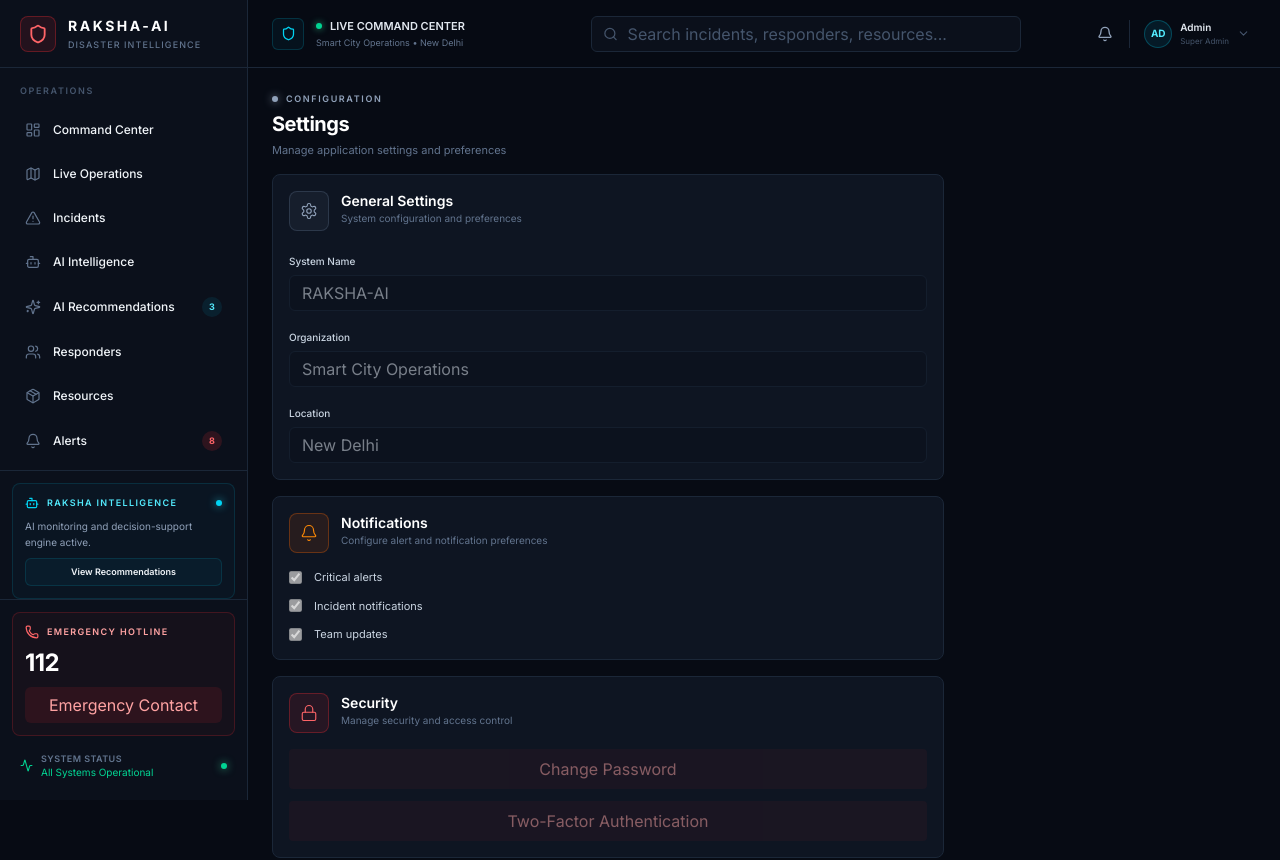
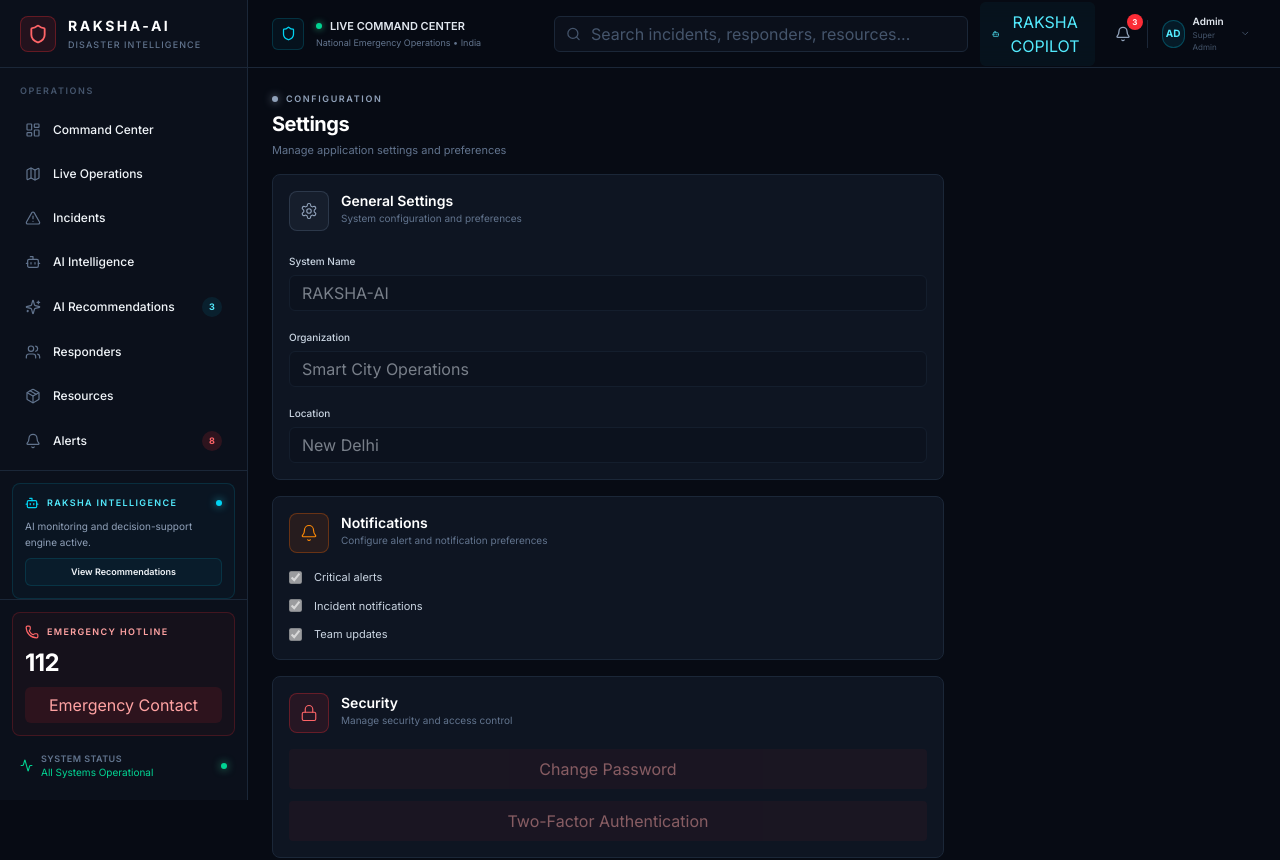
Before and after one commit to mussayib87/raksha-aii, a React (Vite) app: page /settings in a window 1280 px wide. Shown: the top 860 px of the page. Built offline with nearby package versions, Linux system fonts and the light colour scheme.

Commit message:
Refactor Header component with updated titles and keywords
Updated header component titles, descriptions, and keywords for better clarity and accuracy. Added new AI-related sections and modified existing ones to reflect changes in functionality.

```diff
--- a/src/components/layout/Header.tsx
+++ b/src/components/layout/Header.tsx
@@ -1,13 +1,21 @@
+
 import {
   AlertTriangle,
   Bell,
+  Bot,
   ChevronDown,
   Menu,
   Search,
   Shield,
   X,
 } from "lucide-react";
-import { useEffect, useRef, useState, type FormEvent, type KeyboardEvent as ReactKeyboardEvent } from "react";
+import {
+  useEffect,
+  useRef,
+  useState,
+  type FormEvent,
+  type KeyboardEvent as ReactKeyboardEvent,
+} from "react";
 import { useNavigate } from "react-router-dom";
 
 interface HeaderProps {
@@ -24,79 +32,150 @@ interface SearchItem {
 
 const searchIndex: SearchItem[] = [
   {
-    title: "Dashboard",
+    title: "Command Center",
     path: "/dashboard",
-    category: "Overview",
-    description: "Emergency command center overview",
-    keywords: ["overview", "operations", "command center", "status", "live"],
+    category: "Operations",
+    description: "Live disaster command center overview",
+    keywords: ["dashboard", "overview", "operations", "command", "live"],
   },
   {
-    title: "Live Map",
+    title: "Live Operations",
     path: "/live-map",
-    category: "Situational awareness",
-    description: "Real-time incident and responder locations",
-    keywords: ["map", "location", "coverage", "responders", "incidents"],
+    category: "Situational Awareness",
+    description: "Real-time incidents, responders and risk zones",
+    keywords: ["map", "location", "responders", "incidents", "risk"],
   },
   {
     title: "Incidents",
     path: "/incidents",
     category: "Operations",
     description: "Track and manage emergency incidents",
-    keywords: ["incident", "alerts", "critical", "high priority", "fire", "flood"],
+    keywords: [
+      "incident",
+      "critical",
+      "high priority",
+      "fire",
+      "flood",
+      "emergency",
+    ],
   },
   {
-    title: "AI Analytics",
+    title: "AI Intelligence",
     path: "/ai-analytics",
     category: "Intelligence",
-    description: "Predictive insights and operational analytics",
-    keywords: ["ai", "analytics", "prediction", "risk", "forecast"],
+    description: "Risk prediction and disaster intelligence",
+    keywords: [
+      "ai",
+      "analytics",
+      "prediction",
+      "risk",
+      "forecast",
+      "intelligence",
+    ],
+  },
+  {
+    title: "AI Recommendations",
+    path: "/recommendations",
+    category: "Decision Intelligence",
+    description: "AI-generated response recommendations",
+    keywords: [
+      "recommendations",
+      "decision",
+      "deployment",
+      "priority",
+      "actions",
+      "ai",
+    ],
+  },
+  {
+    title: "RAKSHA Copilot",
+    path: "/copilot",
+    category: "AI Assistant",
+    description: "Ask RAKSHA about incidents, risks and operations",
+    keywords: [
+      "copilot",
+      "assistant",
+      "chat",
+      "ask",
+      "ai",
+      "help",
+    ],
   },
   {
     title: "Responders",
     path: "/responders",
-    category: "Team management",
+    category: "Response Operations",
     description: "Responder readiness and deployment status",
-    keywords: ["rescue team", "teams", "personnel", "deployment", "units"],
+    keywords: [
+      "responders",
+      "rescue",
+      "teams",
+      "personnel",
+      "deployment",
+      "units",
+    ],
   },
   {
     title: "Resources",
     path: "/resources",
     category: "Logistics",
-    description: "Inventory, equipment, and resource allocation",
-    keywords: ["resources", "supplies", "equipment", "materials", "inventory"],
+    description: "Inventory, equipment and resource allocation",
+    keywords: [
+      "resources",
+      "supplies",
+      "equipment",
+      "inventory",
+      "boats",
+      "ambulance",
+    ],
   },
   {
     title: "Alerts",
     path: "/alerts",
     category: "Notifications",
-    description: "Operational alerts and priority updates",
-    keywords: ["alert", "warning", "urgent", "monitoring", "notifications"],
+    description: "Critical warnings and operational alerts",
+    keywords: ["alerts", "warning", "urgent", "notifications", "critical"],
+  },
+  {
+    title: "Simulation",
+    path: "/simulation",
+    category: "Decision Intelligence",
+    description: "Simulate disaster scenarios and projected impact",
+    keywords: [
+      "simulation",
+      "scenario",
+      "what if",
+      "forecast",
+      "impact",
+      "prediction",
+    ],
   },
   {
     title: "Reports",
     path: "/reports",
     category: "Documentation",
-    description: "After-action and operational reports",
-    keywords: ["report", "summary", "incident report", "analytics"],
+    description: "Operational and after-action reports",
+    keywords: ["reports", "summary", "incident report", "documentation"],
   },
   {
     title: "Messages",
     path: "/messages",
     category: "Communication",
-    description: "Team communication and coordination logs",
-    keywords: ["messages", "chat", "teams", "communication", "dispatch"],
+    description: "Emergency team communication and coordination",
+    keywords: ["messages", "chat", "communication", "dispatch", "teams"],
   },
   {
     title: "Settings",
     path: "/settings",
     category: "Administration",
-    description: "System configuration and operator preferences",
-    keywords: ["settings", "preferences", "security", "administration", "config"],
+    description: "System configuration and security",
+    keywords: ["settings", "security", "administration", "configuration"],
   },
 ];
 
 export default function Header({ onMenuClick }: HeaderProps) {
   const navigate = useNavigate();
+
   const searchRef = useRef<HTMLDivElement | null>(null);
   const notificationRef = useRef<HTMLDivElement | null>(null);
 
@@ -126,7 +205,10 @@ export default function Header({ onMenuClick }: HeaderProps) {
 
   useEffect(() => {
     const handleDocumentClick = (event: MouseEvent) => {
-      if (searchRef.current && !searchRef.current.contains(event.target as Node)) {
+      if (
+        searchRef.current &&
+        !searchRef.current.contains(event.target as Node)
+      ) {
         setSearchOpen(false);
       }
 
@@ -164,10 +246,9 @@ export default function Header({ onMenuClick }: HeaderProps) {
       navigate(nextResult.path);
       setSearchOpen(false);
       setSearchQuery("");
-      return;
+    } else {
+      setSearchOpen(true);
     }
-
-    setSearchOpen(true);
   };
 
   const handleResultSelect = (path: string) => {
@@ -176,9 +257,12 @@ export default function Header({ onMenuClick }: HeaderProps) {
     setSearchQuery("");
   };
 
-  const handleSearchKeyDown = (event: ReactKeyboardEvent<HTMLInputElement>) => {
+  const handleSearchKeyDown = (
+    event: ReactKeyboardEvent<HTMLInputElement>
+  ) => {
     if (event.key === "ArrowDown" && filteredResults.length > 0) {
       event.preventDefault();
+
       setSelectedResultIndex((current) =>
         current >= filteredResults.length - 1 ? 0 : current + 1
       );
@@ -186,6 +270,7 @@ export default function Header({ onMenuClick }: HeaderProps) {
 
     if (event.key === "ArrowUp" && filteredResults.length > 0) {
       event.preventDefault();
+
       setSelectedResultIndex((current) =>
         current <= 0 ? filteredResults.length - 1 : current - 1
       );
@@ -201,16 +286,43 @@ export default function Header({ onMenuClick }: HeaderProps) {
     }
   };
 
+  /*
+   * Temporary frontend notification data.
+   *
+   * Later this should come from Supabase Realtime.
+   */
   const notifications: Array<{
     title: string;
     details: string;
     time: string;
     severity: "low" | "medium" | "critical";
-  }> = [];
+  }> = [
+    {
+      title: "Flood risk increased",
+      details:
+        "Zone F04 has entered a high-risk state. AI assessment requires review.",
+      time: "2m",
+      severity: "critical",
+    },
+    {
+      title: "Responder availability changed",
+      details:
+        "Rescue Team R-17 is now available for emergency deployment.",
+      time: "6m",
+      severity: "medium",
+    },
+    {
+      title: "Resource warning",
+      details:
+        "Medical supplies in Zone F04 are below the recommended operational level.",
+      time: "11m",
+      severity: "medium",
+    },
+  ];
 
   return (
-    <header className="fixed right-0 top-0 z-30 flex h-[68px] left-0 items-center border-b border-[var(--border)] bg-[var(--bg-primary)]/95 px-4 backdrop-blur-md lg:left-[248px] lg:px-6">
-      <div className="flex w-full items-center gap-4">
+    <header className="fixed left-0 right-0 top-0 z-30 flex h-[68px] items-center border-b border-[var(--border)] bg-[var(--bg-primary)]/95 px-4 backdrop-blur-md lg:left-[248px] lg:px-6">
+      <div className="flex w-full items-center gap-3">
         {/* Mobile menu */}
         <button
           onClick={onMenuClick}
@@ -220,10 +332,14 @@ export default function Header({ onMenuClick }: HeaderProps) {
           <Menu size={18} />
         </button>
 
-        {/* Location / status */}
-        <div className="hidden min-w-[250px] items-center gap-3 xl:flex">
+        {/* Command center identity */}
+        <div className="hidden min-w-[270px] items-center gap-3 xl:flex">
           <div className="flex h-8 w-8 items-center justify-center rounded-md border border-cyan-500/20 bg-cyan-500/5">
-            <Shield size={15} className="text-cyan-400" />
+            <Shield
+              size={15}
+              className="text-cyan-400"
+              strokeWidth={2}
+            />
           </div>
 
           <div>
@@ -233,13 +349,16 @@ export default function Header({ onMenuClick }: HeaderProps) {
             </div>
 
             <div className="mt-0.5 text-[9px] text-slate-500">
-              Smart City Operations • New Delhi
+              National Emergency Operations • India
             </div>
           </div>
         </div>
 
         {/* Search */}
-        <div ref={searchRef} className="relative mx-auto w-full max-w-[430px]">
+        <div
+          ref={searchRef}
+          className="relative mx-auto w-full max-w-[430px]"
+        >
           <form onSubmit={handleSearchSubmit} className="relative">
             <Search
               size={15}
@@ -271,15 +390,21 @@ export default function Header({ onMenuClick }: HeaderProps) {
               className="absolute left-0 right-0 top-[calc(100%+8px)] overflow-hidden rounded-lg border border-[var(--border)] bg-[var(--bg-secondary)] shadow-2xl shadow-slate-950/50"
             >
               {filteredResults.length > 0 ? (
-                <div className="max-h-[300px] overflow-y-auto p-1">
+                <div className="max-h-[320px] overflow-y-auto p-1">
                   {filteredResults.map((result, index) => (
                     <button
                       key={result.path}
                       type="button"
-                      onMouseDown={(event) => event.preventDefault()}
-                      onClick={() => handleResultSelect(result.path)}
+                      onMouseDown={(event) =>
+                        event.preventDefault()
+                      }
+                      onClick={() =>
+                        handleResultSelect(result.path)
+                      }
                       role="option"
-                      aria-selected={selectedResultIndex === index}
+                      aria-selected={
+                        selectedResultIndex === index
+                      }
                       className={`flex w-full items-start gap-3 rounded-md px-3 py-2.5 text-left transition-colors ${
                         selectedResultIndex === index
                           ? "bg-cyan-500/10 text-white"
@@ -287,7 +412,9 @@ export default function Header({ onMenuClick }: HeaderProps) {
                       }`}
                     >
                       <div className="mt-0.5 flex h-6 w-6 items-center justify-center rounded-md border border-[var(--border)] bg-[var(--bg-primary)] text-[10px] font-semibold text-cyan-300">
-                        {result.title.slice(0, 2).toUpperCase()}
+                        {result.title
+                          .slice(0, 2)
+                          .toUpperCase()}
                       </div>
 
                       <div className="min-w-0 flex-1">
@@ -295,10 +422,12 @@ export default function Header({ onMenuClick }: HeaderProps) {
                           <span className="truncate text-[11px] font-medium text-white">
                             {result.title}
                           </span>
+
                           <span className="text-[9px] uppercase tracking-[0.12em] text-slate-500">
                             {result.category}
                           </span>
                         </div>
+
                         <p className="mt-0.5 text-[10px] text-slate-400">
                           {result.description}
                         </p>
@@ -311,9 +440,13 @@ export default function Header({ onMenuClick }: HeaderProps) {
                   <div className="mx-auto mb-3 flex h-10 w-10 items-center justify-center rounded-full border border-slate-700 bg-slate-900/70 text-slate-400">
                     <Search size={16} />
                   </div>
-                  <p className="text-sm font-medium text-white">No results found</p>
+
+                  <p className="text-sm font-medium text-white">
+                    No results found
+                  </p>
+
                   <p className="mt-1 text-[10px] text-slate-500">
-                    Try a different keyword or page name.
+                    Try a different keyword or operation.
                   </p>
                 </div>
               ) : null}
@@ -321,17 +454,30 @@ export default function Header({ onMenuClick }: HeaderProps) {
           )}
         </div>
 
+        {/* RAKSHA Copilot */}
+        <button
+          type="button"
+          onClick={() => navigate("/copilot")}
+          className="hidden items-center gap-2 rounded-md border border-cyan-500/20 bg-cyan-500/5 px-3 py-2 text-[10px] font-semibold text-cyan-300 transition-all hover:border-cyan-400/40 hover:bg-cyan-500/10 md:flex"
+          aria-label="Open RAKSHA Copilot"
+        >
+          <Bot size={14} />
+          <span>RAKSHA COPILOT</span>
+        </button>
+
         {/* Right controls */}
         <div className="flex items-center gap-2">
+          {/* Notifications */}
           <div ref={notificationRef} className="relative">
             <button
               type="button"
-              onClick={() => setNotificationsOpen((open) => !open)}
+              onClick={() =>
+                setNotificationsOpen((open) => !open)
+              }
               className="relative rounded-md border border-[var(--border)] p-2 text-slate-400 transition-colors hover:bg-white/5 hover:text-white"
               aria-label="Notifications"
               aria-haspopup="dialog"
               aria-expanded={notificationsOpen}
-              aria-controls="notification-panel"
             >
               <Bell size={16} />
 
@@ -344,16 +490,16 @@ export default function Header({ onMenuClick }: HeaderProps) {
 
             {notificationsOpen && (
               <div
-                id="notification-panel"
                 role="dialog"
                 aria-label="Notifications panel"
-                className="absolute right-0 top-[calc(100%+8px)] z-50 w-[320px] overflow-hidden rounded-lg border border-[var(--border)] bg-[var(--bg-secondary)] shadow-2xl shadow-slate-950/60"
+                className="absolute right-0 top-[calc(100%+8px)] z-50 w-[330px] overflow-hidden rounded-lg border border-[var(--border)] bg-[var(--bg-secondary)] shadow-2xl shadow-slate-950/60"
               >
                 <div className="flex items-center justify-between border-b border-[var(--border)] bg-[var(--bg-primary)] px-3 py-2.5">
                   <div>
                     <div className="text-[10px] font-semibold uppercase tracking-[0.14em] text-slate-500">
                       Operations Feed
                     </div>
+
                     <div className="text-[11px] font-medium text-white">
                       Notifications
                     </div>
@@ -361,7 +507,9 @@ export default function Header({ onMenuClick }: HeaderProps) {
 
                   <button
                     type="button"
-                    onClick={() => setNotificationsOpen(false)}
+                    onClick={() =>
+                      setNotificationsOpen(false)
+                    }
                     className="rounded-md p-1 text-slate-400 hover:bg-white/5 hover:text-white"
                     aria-label="Close notifications"
                   >
@@ -369,19 +517,28 @@ export default function Header({ onMenuClick }: HeaderProps) {
                   </button>
                 </div>
 
-                {notifications.length > 0 ? (
-                  <div className="max-h-[320px] overflow-y-auto p-2">
+                <div className="max-h-[340px] overflow-y-auto p-2">
                   {notifications.map((notification) => (
                     <div
-                        key={notification.title + notification.time}
-                        className="rounded-md border border-[var(--border)] bg-[var(--bg-primary)] p-3"
+                      key={
+                        notification.title +
+                        notification.time
+                      }
+                      className="mb-2 rounded-md border border-[var(--border)] bg-[var(--bg-primary)] p-3 last:mb-0"
                     >
                       <div className="flex items-start gap-2">
-                          <div className="mt-0.5 flex h-6 w-6 items-center justify-center rounded-md border border-slate-700 bg-slate-900/75 text-slate-300">
-                            {notification.severity === "critical" ? (
-                              <AlertTriangle size={12} className="text-red-400" />
+                        <div className="mt-0.5 flex h-6 w-6 items-center justify-center rounded-md border border-slate-700 bg-slate-900/75">
+                          {notification.severity ===
+                          "critical" ? (
+                            <AlertTriangle
+                              size={12}
+                              className="text-red-400"
+                            />
                           ) : (
-                              <Bell size={12} className="text-cyan-300" />
+                            <Bell
+                              size={12}
+                              className="text-cyan-300"
+                            />
                           )}
                         </div>
 
@@ -390,11 +547,13 @@ export default function Header({ onMenuClick }: HeaderProps) {
                             <p className="truncate text-[11px] font-medium text-white">
                               {notification.title}
                             </p>
+
                             <span className="text-[9px] uppercase tracking-[0.1em] text-slate-500">
                               {notification.time}
                             </span>
                           </div>
-                            <p className="mt-1 text-[10px] text-slate-400">
+
+                          <p className="mt-1 text-[10px] leading-4 text-slate-400">
                             {notification.details}
                           </p>
                         </div>
@@ -402,26 +561,17 @@ export default function Header({ onMenuClick }: HeaderProps) {
                     </div>
                   ))}
                 </div>
-                ) : (
-                  <div className="p-5 text-center">
-                    <div className="mx-auto mb-3 flex h-12 w-12 items-center justify-center rounded-full border border-slate-700 bg-slate-900/80 text-slate-400">
-                      <Bell size={18} />
-                    </div>
-                    <p className="text-sm font-semibold text-white">
-                      No active notifications
-                    </p>
-                    <p className="mt-1 text-[10px] leading-5 text-slate-500">
-                      This frontend preview has no live notification feed connected.
-                    </p>
-                  </div>
-                )}
               </div>
             )}
           </div>
 
           <div className="hidden h-7 w-px bg-[var(--border)] sm:block" />
 
-          <button className="flex items-center gap-2 rounded-md px-1.5 py-1.5 hover:bg-white/5">
+          {/* Admin */}
+          <button
+            type="button"
+            className="flex items-center gap-2 rounded-md px-1.5 py-1.5 hover:bg-white/5"
+          >
             <div className="flex h-7 w-7 items-center justify-center rounded-full border border-cyan-500/30 bg-cyan-500/10 text-[10px] font-bold text-cyan-300">
               AD
             </div>
@@ -430,6 +580,7 @@ export default function Header({ onMenuClick }: HeaderProps) {
               <div className="text-[10px] font-semibold text-slate-200">
                 Admin
               </div>
+
               <div className="text-[8px] text-slate-600">
                 Super Admin
               </div>
```
Lines whose indentation alone changed are shown as unchanged.
